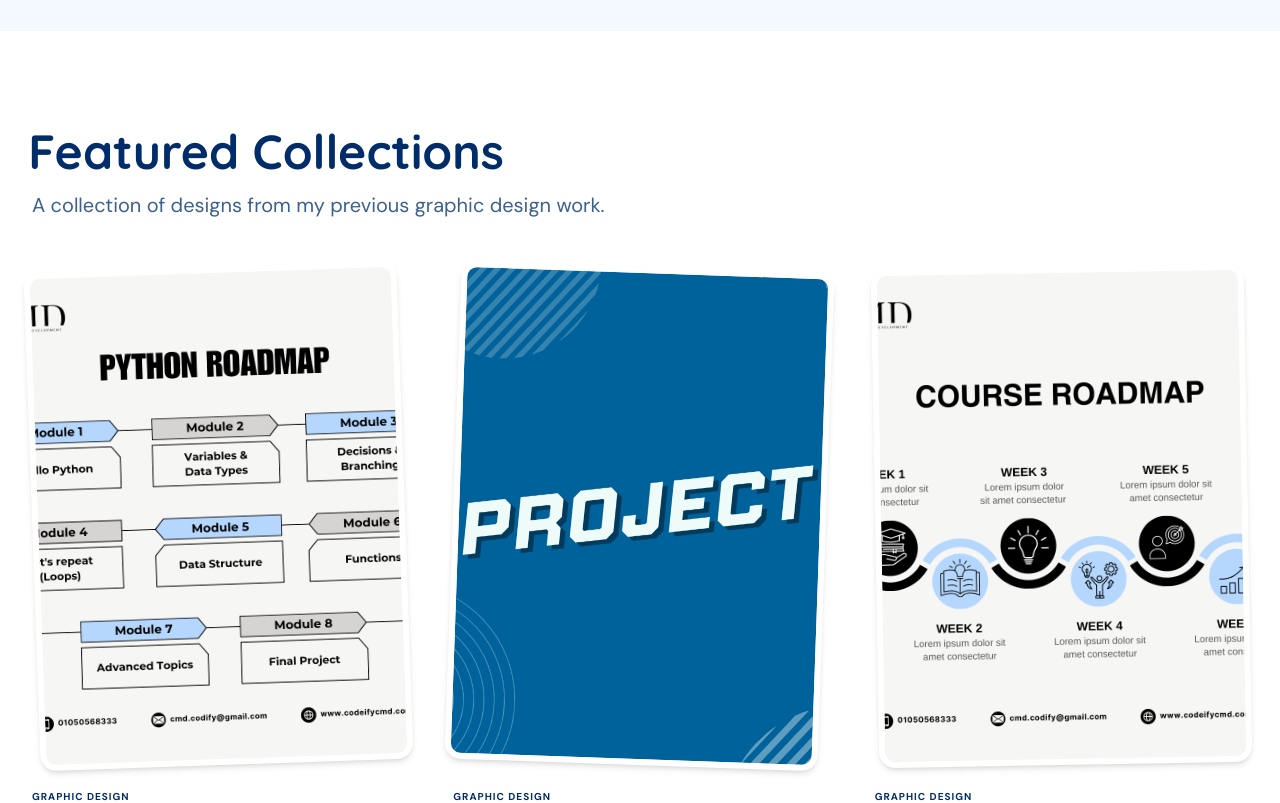
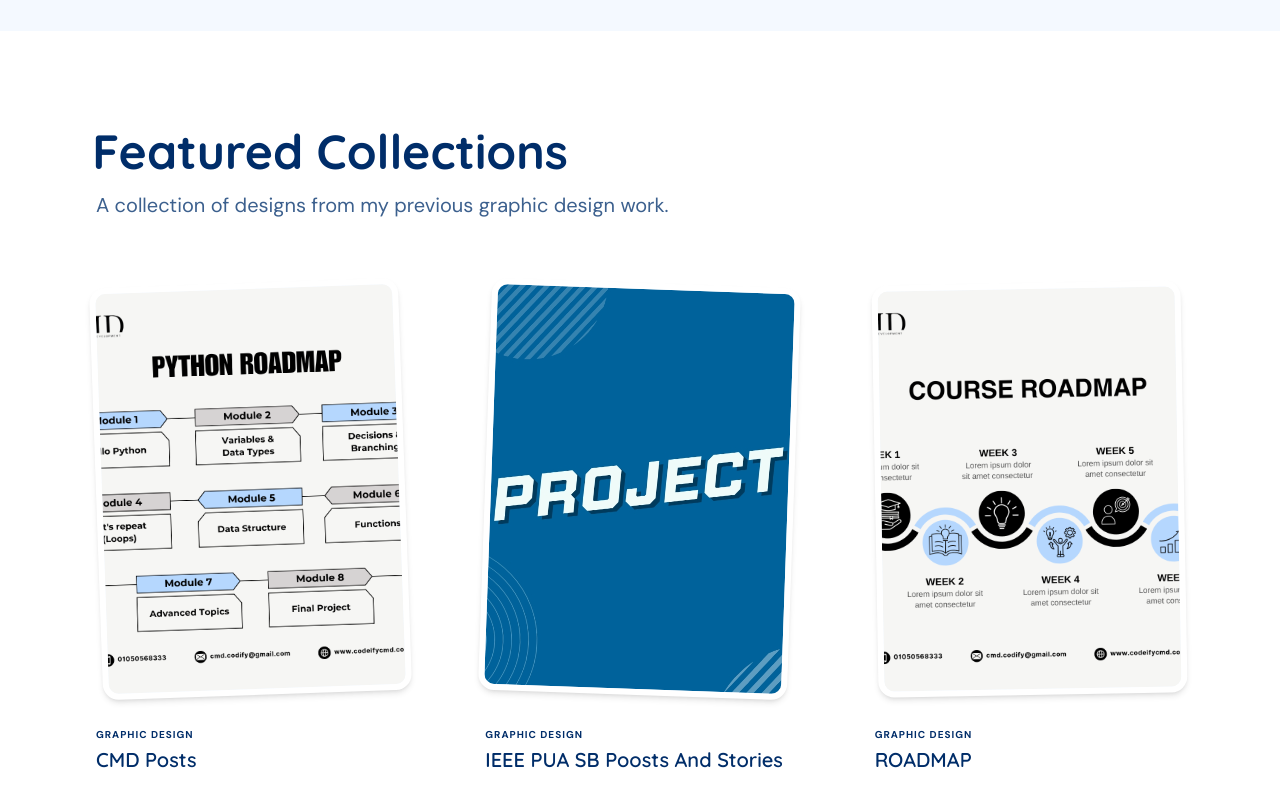
Before and after one commit to nadiahossny/nadiahossnyportfolio, a React (Vite) app: page /graphic-design in a window 1280 px wide. Shown: the part 1000-1803 px from the top of the page. Built offline with nearby package versions, Linux system fonts and the light colour scheme.

Commit message:
UI: Reduce graphic design card sizes and increase gaps to prevent overlap during hover animation

```diff
--- a/src/pages/Services.tsx
+++ b/src/pages/Services.tsx
@@ -175,23 +175,23 @@
 
         {/* Gallery Grid - bg-white */}
         <section className="py-24 bg-white relative z-10">
-          <div className="max-w-7xl mx-auto px-8">
-            <motion.div variants={fadeUp} initial="hidden" whileInView="visible" viewport={{ once: true, margin: "-100px" }} className="mb-12 text-center md:text-left">
+          <div className="max-w-6xl mx-auto px-8">
+            <motion.div variants={fadeUp} initial="hidden" whileInView="visible" viewport={{ once: true, margin: "-100px" }} className="mb-16 text-center md:text-left">
               <h2 className="text-4xl md:text-5xl font-display text-headline mb-4 font-bold" style={{ marginLeft: "-0.08em" }}>Featured Collections</h2>
               <p className="text-xl text-bodytext font-light">A collection of designs from my previous graphic design work.</p>
             </motion.div>
-            <div className="flex flex-wrap justify-center gap-8 md:gap-12">
+            <div className="flex flex-wrap justify-center gap-10 md:gap-16 lg:gap-20">
               {graphicProjects.map((project, i) => (
                 <motion.div
                   key={project.id}
                   initial="hidden" whileInView="visible" viewport={{ once: true, margin: "-50px" }} transition={{ delay: i * 0.1 }} variants={fadeUp}
-                  className="w-full sm:w-[calc(50%-1rem)] md:w-[calc(50%-1.5rem)] lg:w-[calc(33.333%-2rem)] group cursor-pointer flex flex-col"
+                  className="w-full sm:w-[calc(50%-1.25rem)] md:w-[calc(50%-2rem)] lg:w-[calc(33.3333%-3.333rem)] group cursor-pointer flex flex-col"
                   onClick={() => {
                     setSelectedProject(project);
                     setActiveModalImage(project.cover);
                   }}
                 >
-                  <div className={`relative w-full aspect-[3/4] mb-6 z-10 group-hover:z-20 transition-all duration-500 ${['-rotate-2', 'rotate-2', '-rotate-1', 'rotate-3'][i % 4]} group-hover:rotate-0`}>
+                  <div className={`relative w-full aspect-[3/4] mb-8 z-10 group-hover:z-20 transition-all duration-500 ${['-rotate-2', 'rotate-2', '-rotate-1', 'rotate-3'][i % 4]} group-hover:rotate-0`}>
                     {/* Stack 2 */}
                     {project.images.length > 2 && (
                        <div className="absolute inset-0 rounded-2xl transform transition-all duration-500 origin-bottom group-hover:rotate-[12deg] group-hover:translate-x-6 group-hover:-translate-y-2 shadow-lg border-8 border-white overflow-hidden z-0 opacity-0 group-hover:opacity-100 bg-cloud">
```
